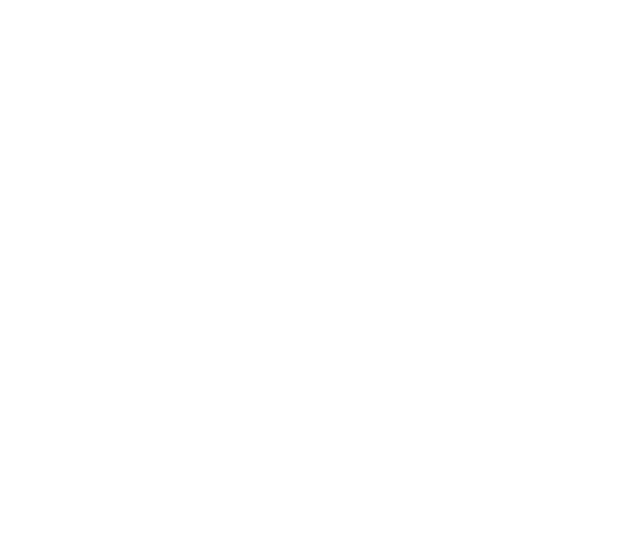
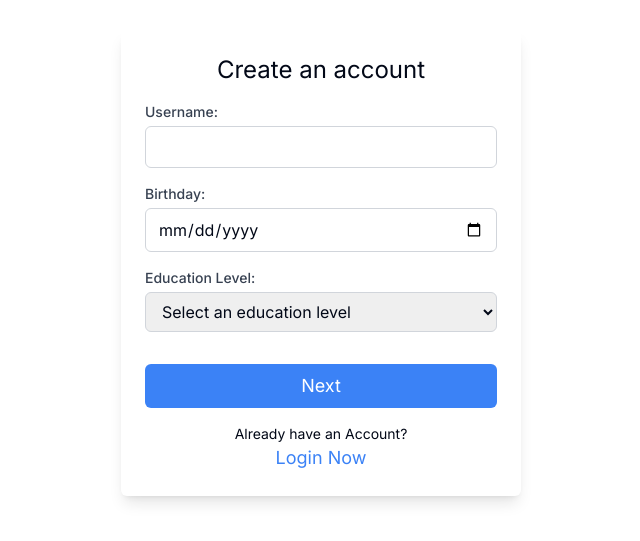
Before and after one commit to DonSanoj/Learnlink, a Next.js app: page /register in a window 1280 px wide. Shown: the part 137-678 px from the top of the page, without its empty margins (319-959 px from the left). Built offline with nearby package versions, Linux system fonts and the light colour scheme.

Commit message:
create register and dynamic routing to the profile

```diff
--- /dev/null
+++ b/app/[username]/page.js
@@ -0,0 +1,16 @@
+import { notFound } from 'next/navigation';
+
+export default function UserProfile({ params }) {
+    const { username } = params;
+
+    if (!username) {
+        notFound();
+    }
+
+    return (
+        <div>
+            <h1>Welcome, {username}!</h1>
+            <p>This is your profile page.</p>
+        </div>
+    );
+}
--- a/app/login/page.js
+++ b/app/login/page.js
@@ -97,7 +97,7 @@ export default function LoginForm() {
                                     className="mt-1 block w-full px-3 py-2 border border-gray-300 rounded-md shadow-sm focus:outline-none focus:border-blue-500 focus:ring focus:ring-blue-500 focus:ring-opacity-50"
                                 />
                             </div>
-                            <button type="submit" className="w-full bg-blue-500 hover:bg-[#0078D4] mt-3 text-white text-[18px] py-2 px-4 rounded-md ">Login</button>
+                            <button type="submit" className="w-full bg-blue-500 hover:bg-[#0078D4] mt-3 text-white text-[18px] py-2 px-4 rounded-md ">Log in</button>
 
                             <div className="mt-6 text-center text-sm">
                                 <h3>Don't have an Account?</h3>
@@ -135,7 +135,7 @@ export default function LoginForm() {
                                 </label>
                             </div>
 
-                            <button type="submit" className="w-full bg-blue-500 hover:bg-[#0078D4] mt-3 text-white text-[18px] py-2 px-4 rounded-md">Login</button>
+                            <button type="submit" className="w-full bg-blue-500 hover:bg-[#0078D4] mt-3 text-white text-[18px] py-2 px-4 rounded-md">Log in</button>
 
                         </form>
                     )}
--- a/app/register/page.js
+++ b/app/register/page.js
@@ -1,5 +1,135 @@
+'use client'
+
+import Link from "next/link";
+import { useRouter } from "next/navigation";
+import { useState } from "react";
+
 export default function Register() {
+
+    const [formData, setFormData] = useState({
+        username: "",
+        birthday: "",
+        educationLevel: "",
+        contactNumber: ""
+    });
+
+    const [step, setStep] = useState(1);
+    const router = useRouter();
+
+    const handleChange = (e) => {
+        const { id, value } = e.target;
+        setFormData((prevData) => ({
+            ...prevData,
+            [id]: value,
+        }));
+    };
+
+    const handleSubmit = (e) => {
+        e.preventDefault();
+        if (step === 1) {
+            const { username, birthday, educationLevel } = formData;
+            const initialData = { username, birthday, educationLevel };
+            localStorage.setItem("formData", JSON.stringify(initialData));
+            console.log("Form data stored", initialData);
+            setStep(2);
+        } else if (step === 2) {
+            localStorage.setItem("contactNumber", formData.contactNumber);
+            console.log("Contact number stored", formData.contactNumber);
+            router.push(`/${formData.username}`)
+        }
+    };
+
     return (
-        <></>
+        <section className="flex justify-center items-center h-screen">
+            <form className="w-[400px] p-6 bg-white shadow-lg rounded-md" onSubmit={handleSubmit}>
+                <h1 className="text-2xl mb-4 text-center">Create an account</h1>
+
+                {step === 1 && (
+                    <>
+                        <div className="mb-4">
+                            <label htmlFor="username" className="block text-sm font-medium text-gray-700">Username:</label>
+                            <input
+                                id="username"
+                                type="text"
+                                required
+                                value={formData.username}
+                                onChange={handleChange}
+                                className="mt-1 block w-full px-3 py-2 border border-gray-300 rounded-md focus:outline-none focus:border-blue-500 focus:ring focus:ring-blue-500 focus:ring-opacity-50"
+                            />
+                        </div>
+
+                        <div className="mb-4">
+                            <label htmlFor="birthday" className="block text-sm font-medium text-gray-700">Birthday:</label>
+                            <input
+                                id="birthday"
+                                type="date"
+                                required
+                                value={formData.birthday}
+                                onChange={handleChange}
+                                className="mt-1 block w-full px-3 py-2 border border-gray-300 rounded-md focus:outline-none focus:border-blue-500 focus:ring focus:ring-blue-500 focus:ring-opacity-50"
+                            />
+                        </div>
+
+                        <div className="mb-4">
+                            <label htmlFor="educationLevel" className="block text-sm font-medium text-gray-700">Education Level:</label>
+                            <select
+                                id="educationLevel"
+                                required
+                                value={formData.educationLevel}
+                                onChange={handleChange}
+                                className="mt-1 block w-full px-3 py-2 border border-gray-300 rounded-md focus:outline-none focus:border-blue-500 focus:ring focus:ring-blue-500 focus:ring-opacity-50"
+                            >
+                                <option value="">Select an education level</option>
+                                <option value="school">School</option>
+                                <option value="highSchool">High School</option>
+                                <option value="bachelors">Bachelor's Degree</option>
+                                <option value="masters">Master's Degree</option>
+                                <option value="doctorate">Doctorate</option>
+                            </select>
+                        </div>
+                    </>
+                )}
+
+                {step === 2 && (
+                    <div className="mb-4">
+                        <label htmlFor="contactNumber" className="block text-sm font-medium text-gray-700">Contact Number:</label>
+                        <div className="flex">
+                            <select
+                                id="countryCode"
+                                required
+                                value={formData.countryCode}
+                                onChange={handleChange}
+                                className="mt-1 block w-[30%] px-3 py-2 border border-gray-300 rounded-md focus:outline-none focus:border-blue-500 focus:ring focus:ring-blue-500 focus:ring-opacity-50"
+                            >
+                                <option value="+1">+1 (USA)</option>
+                                <option value="+91">+91 (India)</option>
+                                <option value="+44">+44 (UK)</option>
+                                <option value="+61">+61 (Australia)</option>
+                                <option value="+94">+94 (Sri Lanka)</option>
+                                {/* Add more country codes as needed */}
+                            </select>
+                            <input
+                                id="contactNumber"
+                                type="tel"
+                                required
+                                value={formData.contactNumber}
+                                onChange={handleChange}
+                                className="mt-1 block w-full px-3 py-2 border border-gray-300 rounded-md focus:outline-none focus:border-blue-500 focus:ring focus:ring-blue-500 focus:ring-opacity-50"
+                            />
+                        </div>
+                    </div>
+
+                )}
+
+                <button type="submit" className="w-full bg-blue-500 hover:bg-blue-600 text-white text-lg py-2 rounded-md mt-4">
+                    {step === 1 ? "Next" : "Submit"}
+                </button>
+
+                <div className="mt-4 text-center text-sm">
+                    <h3>Already have an Account?</h3>
+                    <Link href="/login" className="text-blue-500 hover:text-blue-600 text-lg">Login Now</Link>
+                </div>
+            </form>
+        </section>
     );
 }
```
